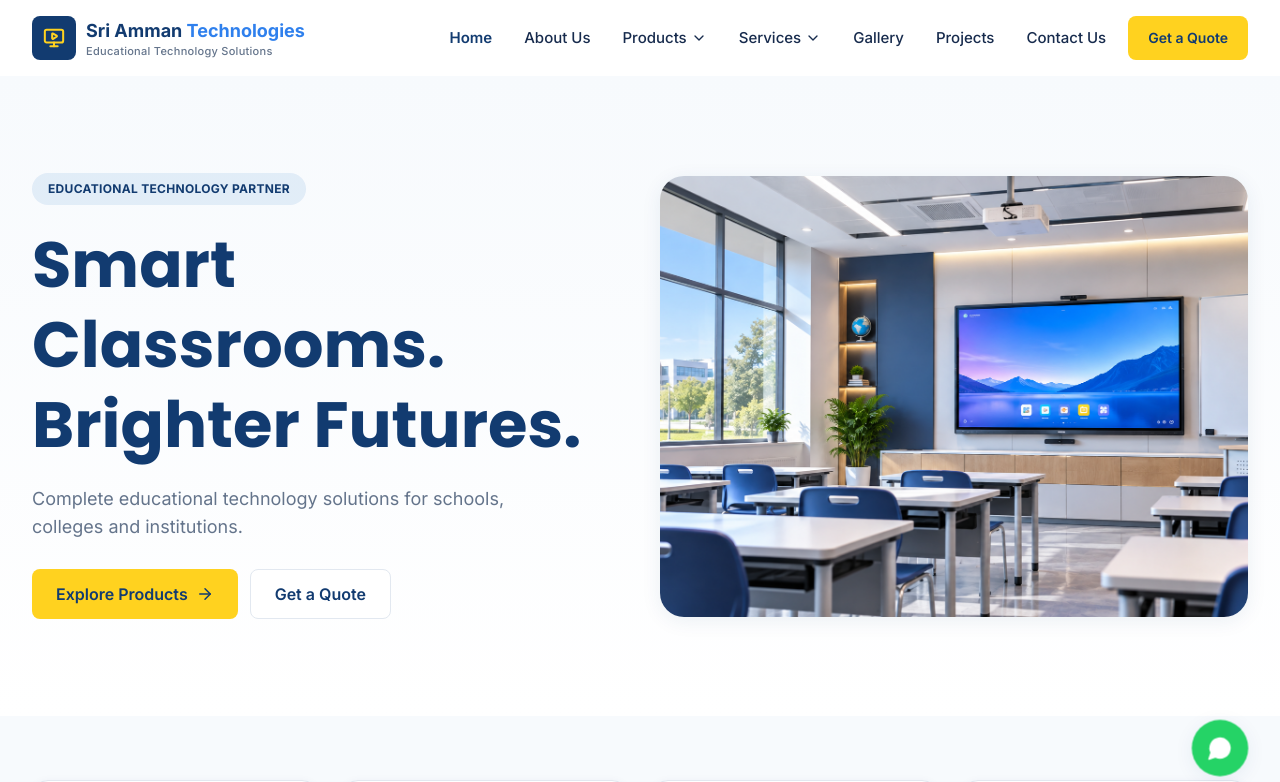
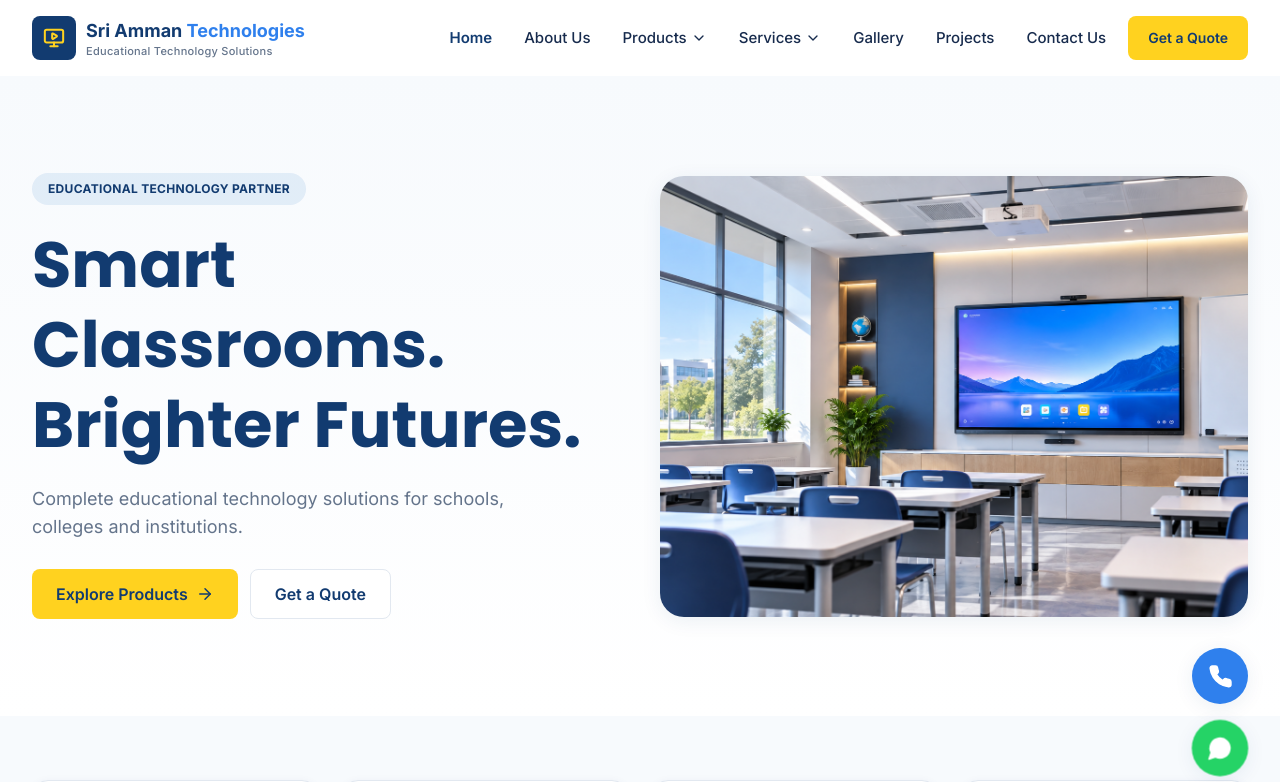
Before and after one commit to jeeva334/amktechnologies, a React (Vite) app: page / in a window 1280 px wide. Shown: the top 782 px of the page. Built offline with nearby package versions, Linux system fonts and the light colour scheme.

Commit message:
call button

```diff
--- a/src/App.jsx
+++ b/src/App.jsx
@@ -18,6 +18,7 @@ import Projects from './pages/Projects.jsx';
 import Contact from './pages/Contact.jsx';
 import Enquiry from './pages/Enquiry.jsx';
 import NotFound from './pages/NotFound.jsx';
+import CallButton from './components/CallButton.jsx';
 
 export default function App() {
   return (
@@ -45,6 +46,7 @@ export default function App() {
       </main>
 
       <Footer />
+      <CallButton/>
       <WhatsAppButton />
       <BackToTop />
     </div>
--- /dev/null
+++ b/src/components/CallButton.jsx
@@ -0,0 +1,14 @@
+import { Phone } from 'lucide-react';
+import company from '../data/company.js';
+
+export default function CallButton() {
+  return (
+    <a
+      href={company.phoneHref}
+      aria-label="Call us"
+      className="fixed z-40 bottom-20 right-4 sm:bottom-24 sm:right-8 w-14 h-14 rounded-full bg-blue-bright text-white flex items-center justify-center shadow-soft hover:scale-105 transition-transform motion-reduce:transition-none"
+    >
+      <Phone size={25} fill="white" strokeWidth={1.5} />
+    </a>
+  );
+}
```
